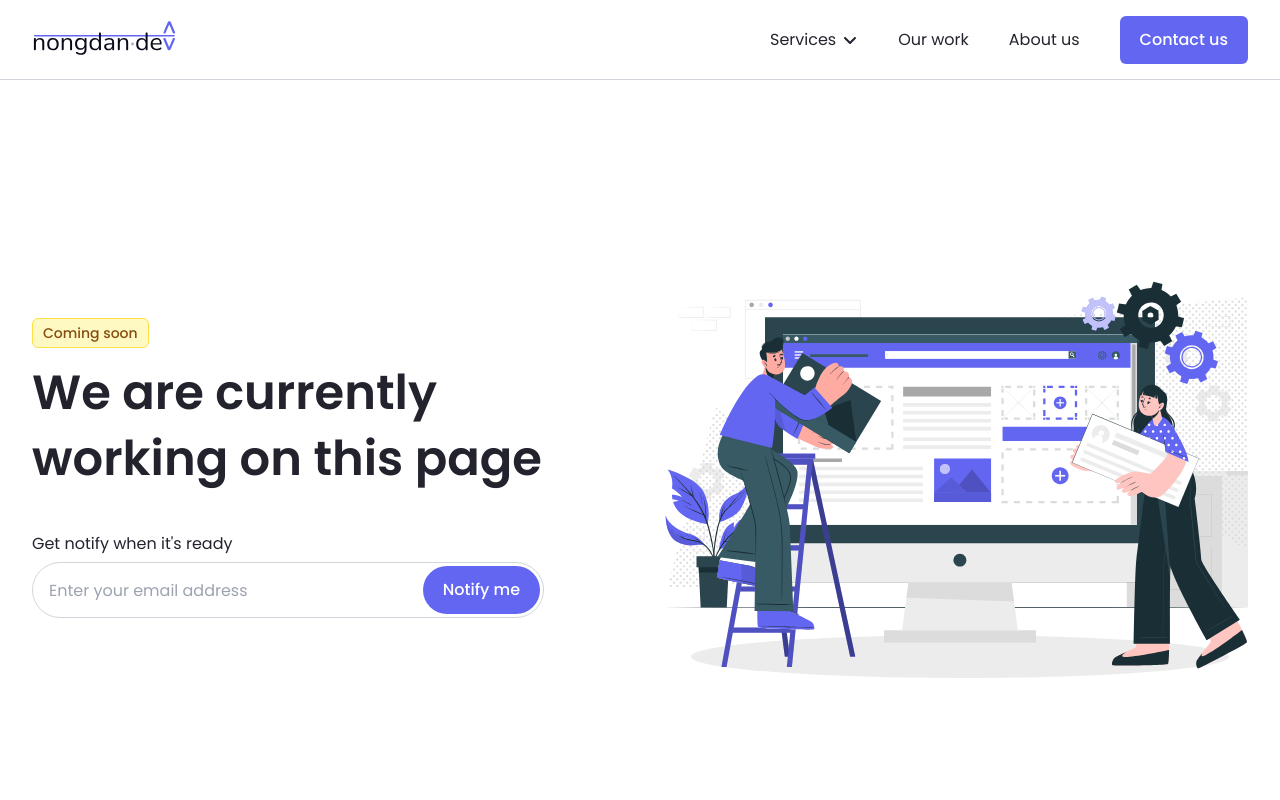
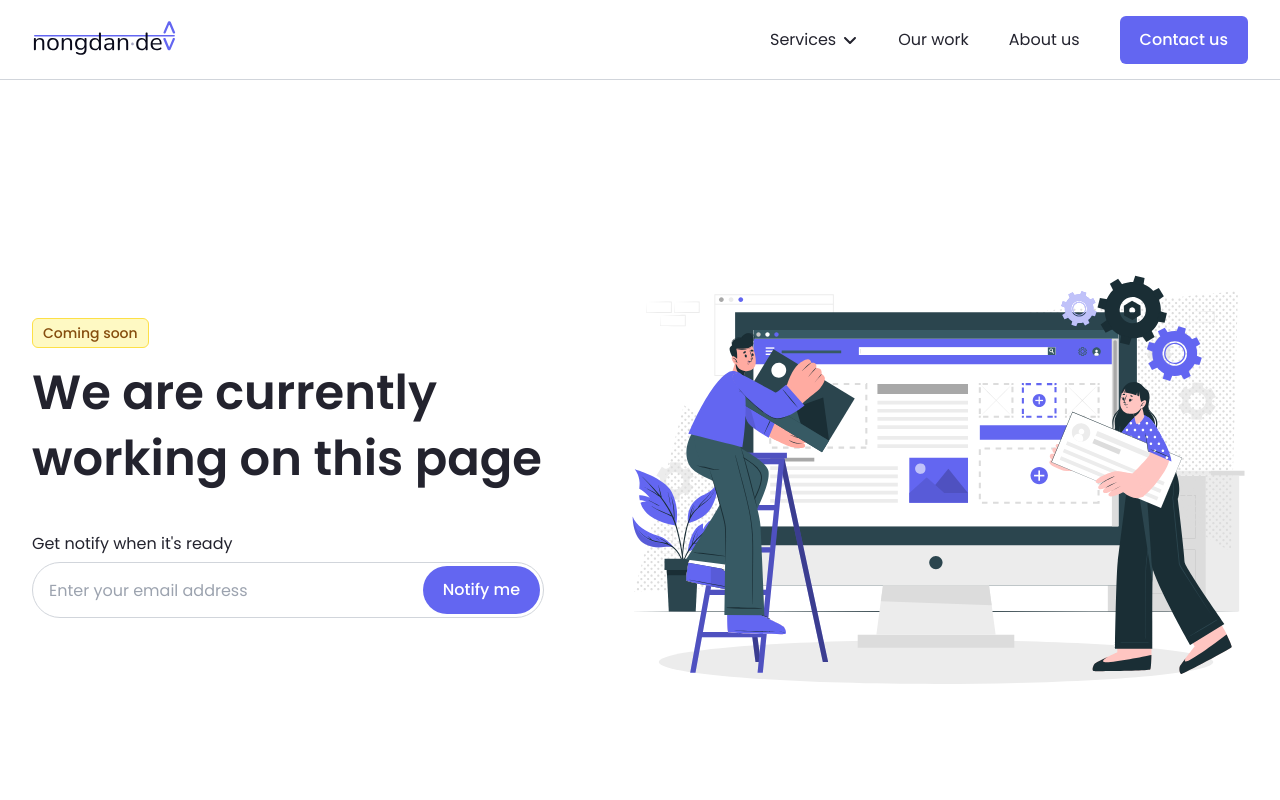
Before and after one commit to nongdan-dev/website, a React (Vite) app: page /coming-soon in a window 1280 px wide. Shown: the top 800 px of the page. Built offline with nearby package versions, Linux system fonts and the light colour scheme.

Commit message:
Fix illustration

```diff
--- a/src/pages/ComingSoon/index.tsx
+++ b/src/pages/ComingSoon/index.tsx
@@ -29,7 +29,7 @@ function ComingSoonPage() {
   return (
     <Section>
       {({ titleId, titleClassName }) => (
-        <div className='grid grid-cols-1 gap-10 md:overflow-clip lg:grid-cols-[32rem,1fr] xl:gap-20'>
+        <div className='grid grid-cols-1 gap-10 lg:grid-cols-[32rem,1fr] xl:gap-20'>
           <div className='content-center'>
             <Badge tone='warning' bordered className='mb-3 inline-block'>
               Coming soon
@@ -63,7 +63,7 @@ function ComingSoonPage() {
           </div>
           <img
             src={illustration}
-            className='hidden w-full translate-x-6 scale-110 lg:block xl:h-[40rem]'
+            className='hidden w-full lg:block xl:h-[40rem]'
             alt=''
             aria-hidden='true'
           />
```
Also changed, not shown: src/assets/illustration2.svg.
